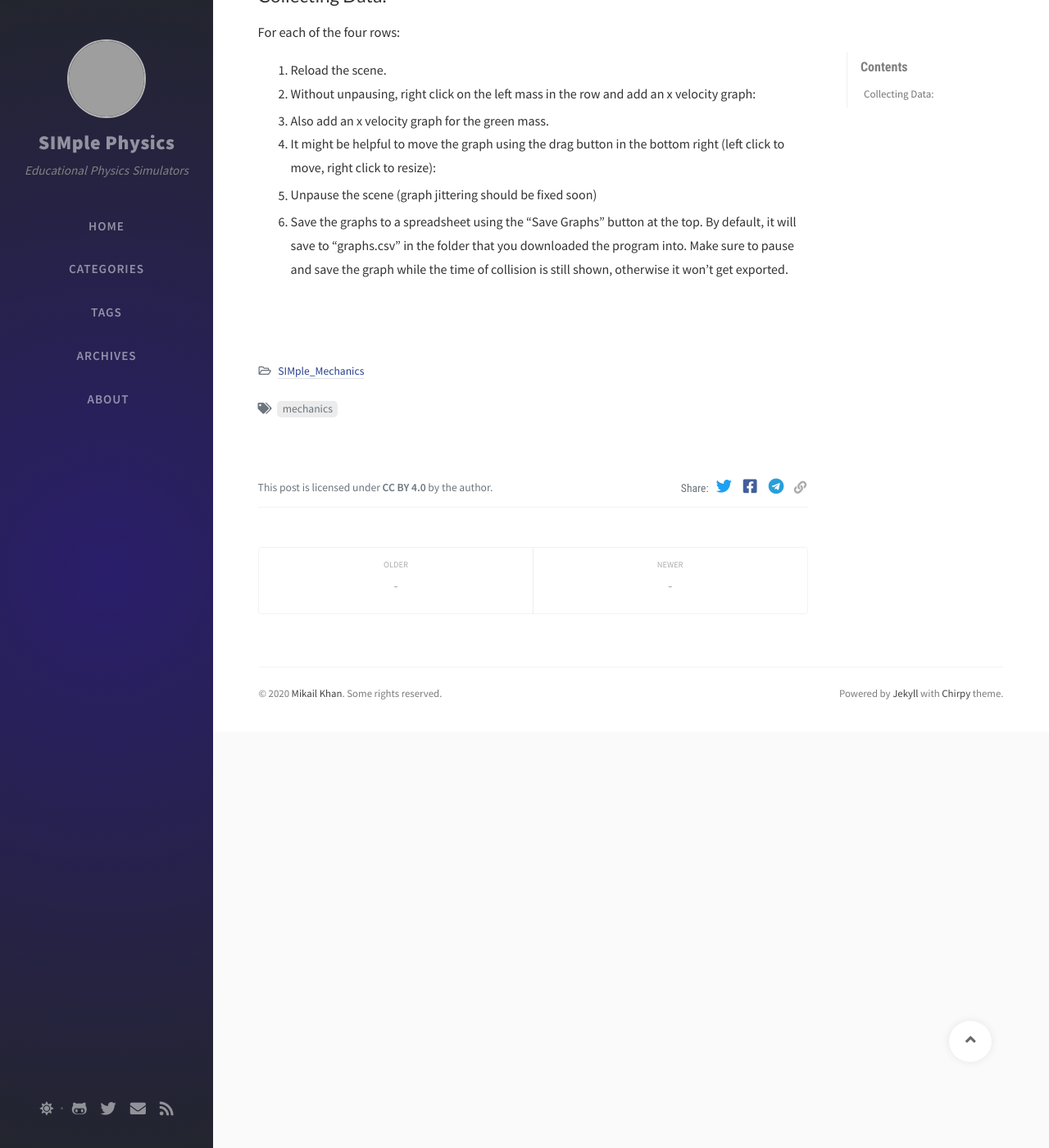
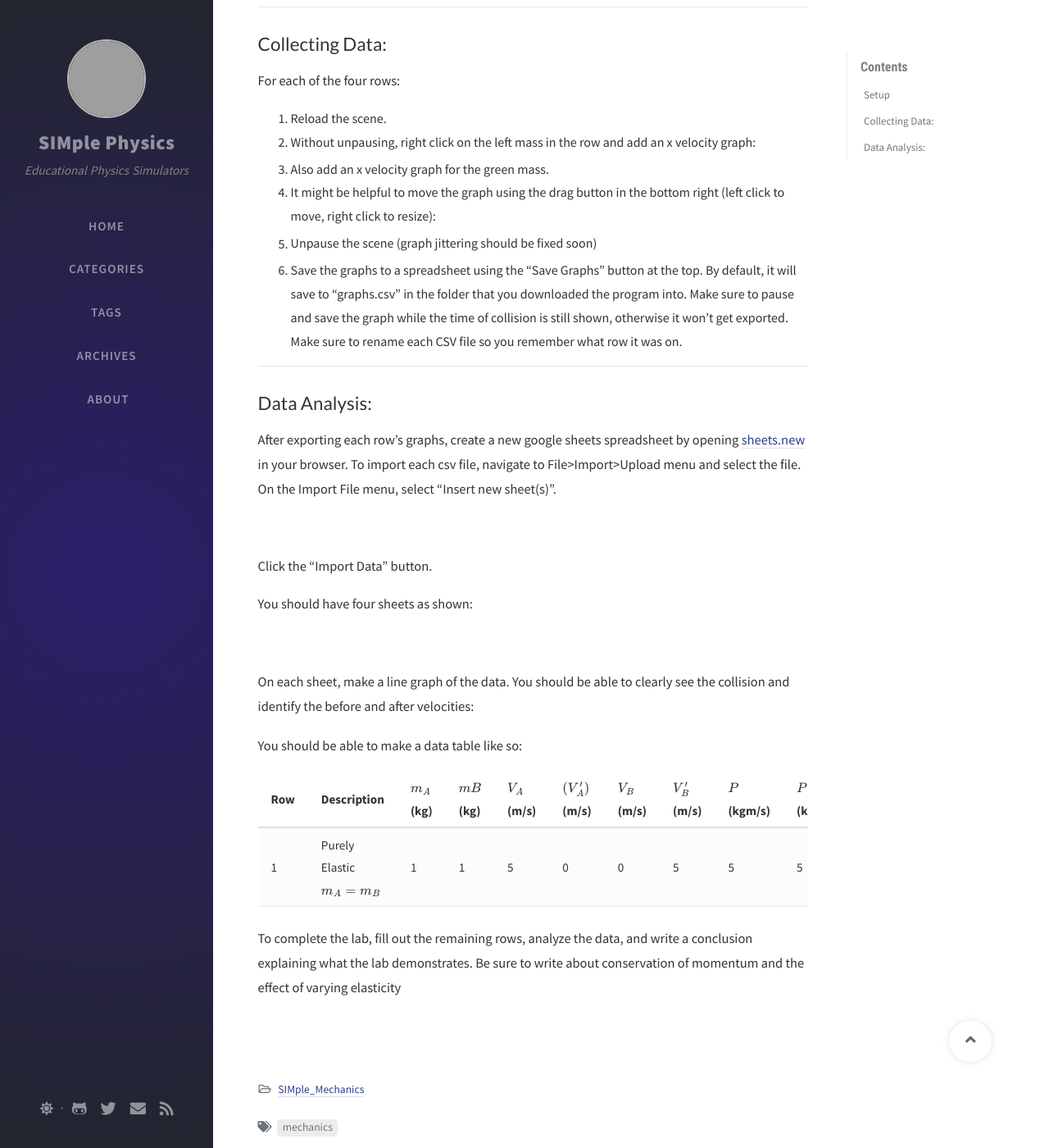
Before and after one commit to mkhan45/SIMple-Physics, a Jekyll site: the page built from _posts/SIMple-Mechanics/2020-08-14-Collisions-Lab.md, in a window 1280 px wide and 1400 px high, scrolled down 910 px. Shown: the whole window at 82% size. Built offline with Jekyll 4.4.1, drawn with Linux system fonts in a browser that asks for light colours; nearby versions of some CDN libraries; comment, search, counter and statistics services are not loaded; grey boxes are pictures that could not be loaded.

Commit message:
kind of finished collision lab tutorial

```diff
--- a/_posts/SIMple-Mechanics/2020-08-14-Collisions-Lab.md
+++ b/_posts/SIMple-Mechanics/2020-08-14-Collisions-Lab.md
@@ -3,7 +3,10 @@ title: Collisions Lab
 date: 2020-08-14 10:15:00 -0500
 categories: [SIMple_Mechanics]
 tags: [mechanics]
+math: true
 ---
+
+## Setup
 
 Load the `collisionlab.lua` file using the "Load World" button in the top menu:
 ![load world]({{"/assets/img/tutorials/load_world.png"|relative_url}})
@@ -40,4 +43,31 @@ For each of the four rows:
 ![move graph]({{"/assets/gifs/tutorials/move_graph.gif"|relative_url}})
 5. Unpause the scene (graph jittering should be fixed soon)
 ![unpaused]({{"/assets/gifs/tutorials/collisionunpause.gif"|relative_url}})
-6. Save the graphs to a spreadsheet using the "Save Graphs" button at the top. By default, it will save to "graphs.csv" in the folder that you downloaded the program into. Make sure to pause and save the graph while the time of collision is still shown, otherwise it won't get exported.
+6. Save the graphs to a spreadsheet using the "Save Graphs" button at the top. By default, it will save to "graphs.csv" in the folder that you downloaded the program into. Make sure to pause and save the graph while the time of collision is still shown, otherwise it won't get exported. Make sure to rename each CSV file so you remember what row it was on.
+
+___
+
+## Data Analysis:
+
+After exporting each row's graphs, create a new google sheets spreadsheet by opening [sheets.new](https://sheets.new) in your browser. To import each csv file, navigate to File>Import>Upload menu and select the file. On the Import File menu, select "Insert new sheet(s)".
+
+![import sheet]({{"/assets/img/tutorials/import_sheet.png"|relative_url}})
+
+Click the "Import Data" button.
+
+You should have four sheets as shown:
+
+![import sheet]({{"/assets/img/tutorials/sheets.png"|relative_url}})
+
+On each sheet, make a line graph of the data. You should be able to clearly see the collision and identify the before and after velocities:
+![graph sheet]({{"/assets/gifs/tutorials/graph_sheets.gif"|relative_url}})
+
+You should be able to make a data table like so:
+
+<!-- :set nowrap otherwise this table is dumb -->
+
+| Row | Description                    |$$m_A$$(kg)|$$mB$$(kg)|$$V_A$$(m/s)|$$(V_A')$$(m/s)|$$V_B$$(m/s)|$$V_B'$$(m/s)|$$P$$(kgm/s) |$$P'$$(kgm/s)|$$\Delta P\pm$$
+|-----|--------------------------------|-----------|----------|------------|---------------|------------|-------------|-------------|------|----------------------
+|  1  |Purely Elastic $$m_A = m_B$$    |     1     |     1    |      5     |       0       |      0     |      5      |      5      |   5  |      0
+
+To complete the lab, fill out the remaining rows, analyze the data, and write a conclusion explaining what the lab demonstrates. Be sure to write about conservation of momentum and the effect of varying elasticity
```
Also changed, not shown: assets/img/tutorials/import_sheet.png (added), assets/img/tutorials/sheets.png (added), 1 other file.
